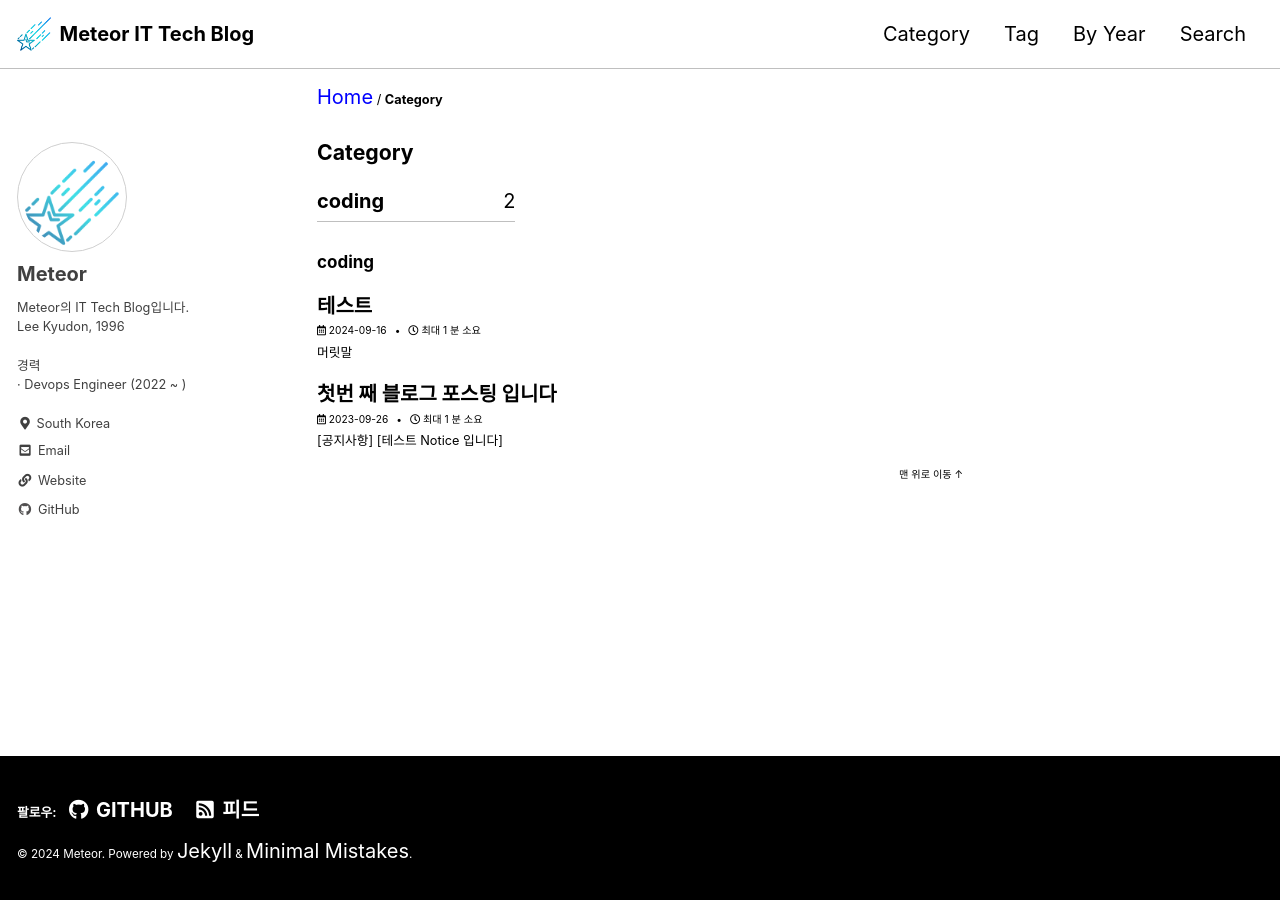
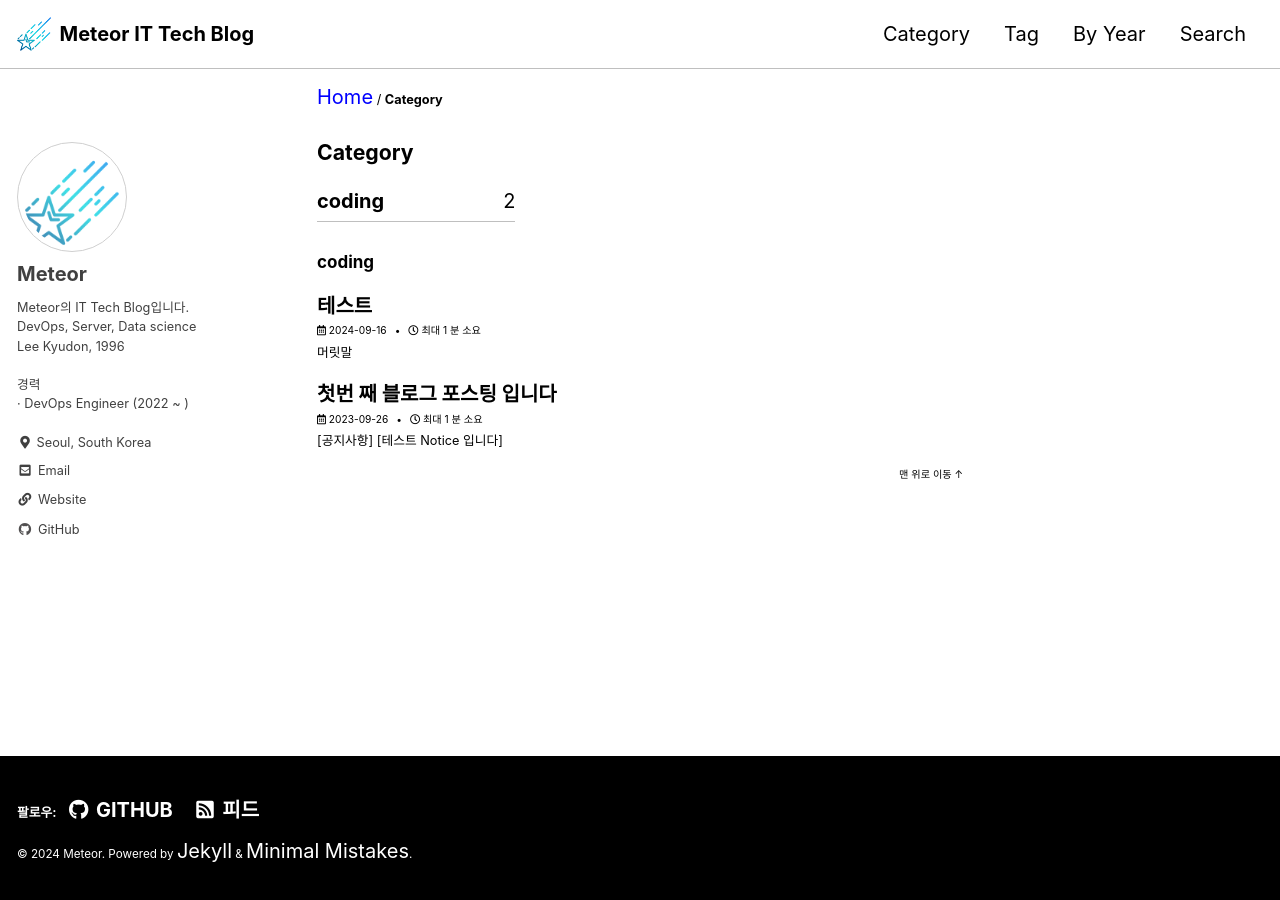
Before and after one commit to MeteorNote/MeteorNote.github.io, a Jekyll site: the page built from _pages/category-archive.md, in a window 1280 px wide. Built offline with Jekyll 4.4.1, drawn with Linux system fonts in a browser that asks for light colours; cached includes are drawn as plain includes.

Commit message:
intro 수정

```diff
--- a/_config.yml
+++ b/_config.yml
@@ -106,8 +106,8 @@ analytics:
 author:
   name             : "Meteor"
   avatar           : "/images/meteor.png" # path of avatar image, e.g. "/assets/images/bio-photo.jpg"
-  bio              : "Meteor의 IT Tech Blog입니다. <br> Lee Kyudon, 1996 <br><br> 경력 <br> &#8231; Devops Engineer (2022 ~ )"
-  location         : "South Korea"
+  bio              : "Meteor의 IT Tech Blog입니다. <br> DevOps, Server, Data science <br> Lee Kyudon, 1996 <br><br> 경력 <br> &#8231; DevOps Engineer (2022 ~ )"
+  location         : "Seoul, South Korea"
   email            :
   links:
     - label: "Email"
```
